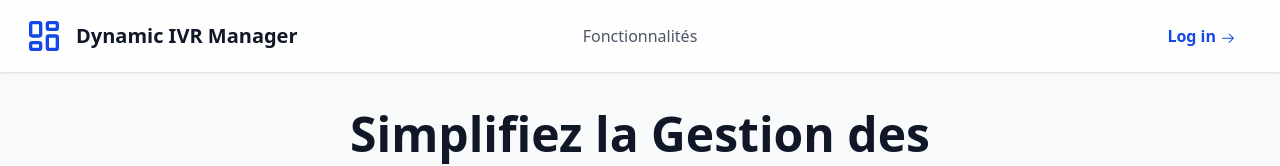
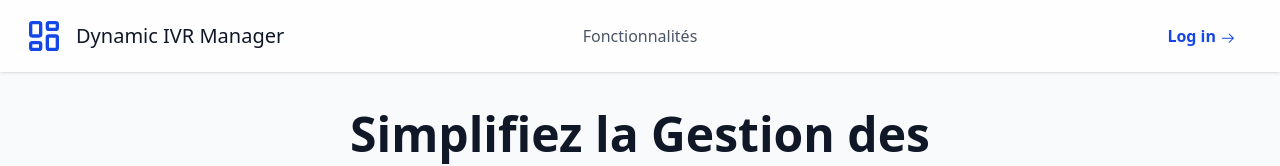
Before and after one commit to AbderaoufSouissi/Dynamic-IVR-Manager, a React (Vite) app in the folder IVR-client/: page / in a window 1280 px wide. Shown: the top 166 px of the page. Built offline with nearby package versions, Linux system fonts and the light colour scheme; no server answers.

Commit message:
Frontend: Modification du style du component Header

```diff
--- a/IVR-client/src/components/header/Header.tsx
+++ b/IVR-client/src/components/header/Header.tsx
@@ -9,17 +9,20 @@ const Header = () => {
         <div className="flex items-center justify-between">
           <div className="flex items-center gap-3">
             <TbLayoutDashboard size={40} className="text-blue-700" />
-            <h2 className="text-xl font-bold text-gray-900">Dynamic IVR Manager</h2>
+            <h2 className="text-xl font-medium text-gray-900">
+              Dynamic IVR Manager
+            </h2>
           </div>
-
-          <nav className="absolute left-1/2 transform -translate-x-1/2">
+          <div>
+            <nav className="absolute inset-0 flex items-center justify-center">
               <a
-              className="text-gray-600 hover:text-blue-600 font-medium transition"
+                className="text-gray-600 hover:text-blue-600 font-medium transition-colors duration-200 px-3 py-1 rounded-md hover:bg-gray-50"
                 href="#features"
               >
                 Fonctionnalités
               </a>
             </nav>
+          </div>
 
           <div className="flex items-center justify-between">
             <a href="#" className="text-sm/6 font-semibold text-gray-900"></a>
```
Lines whose indentation alone changed are shown as unchanged.
